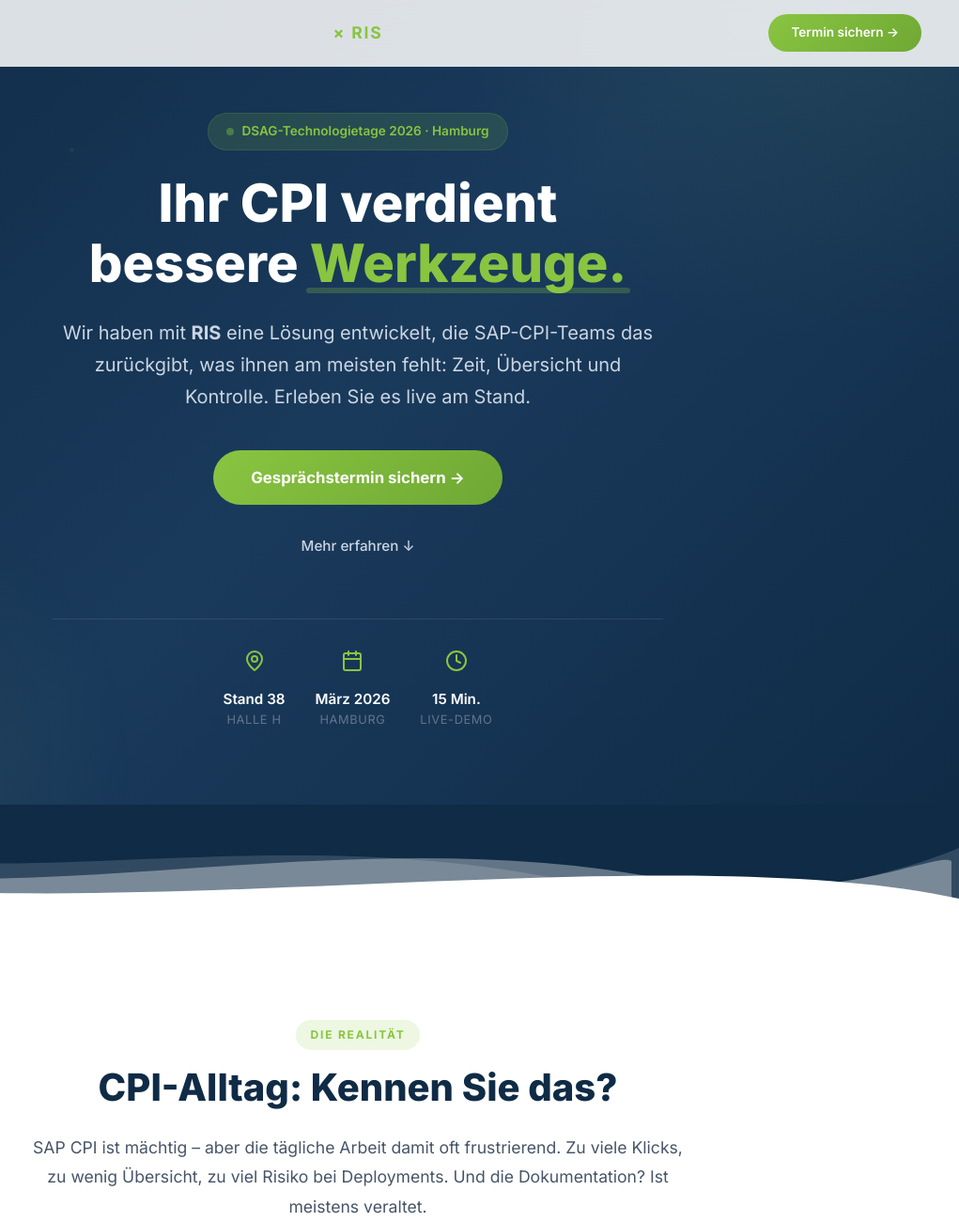
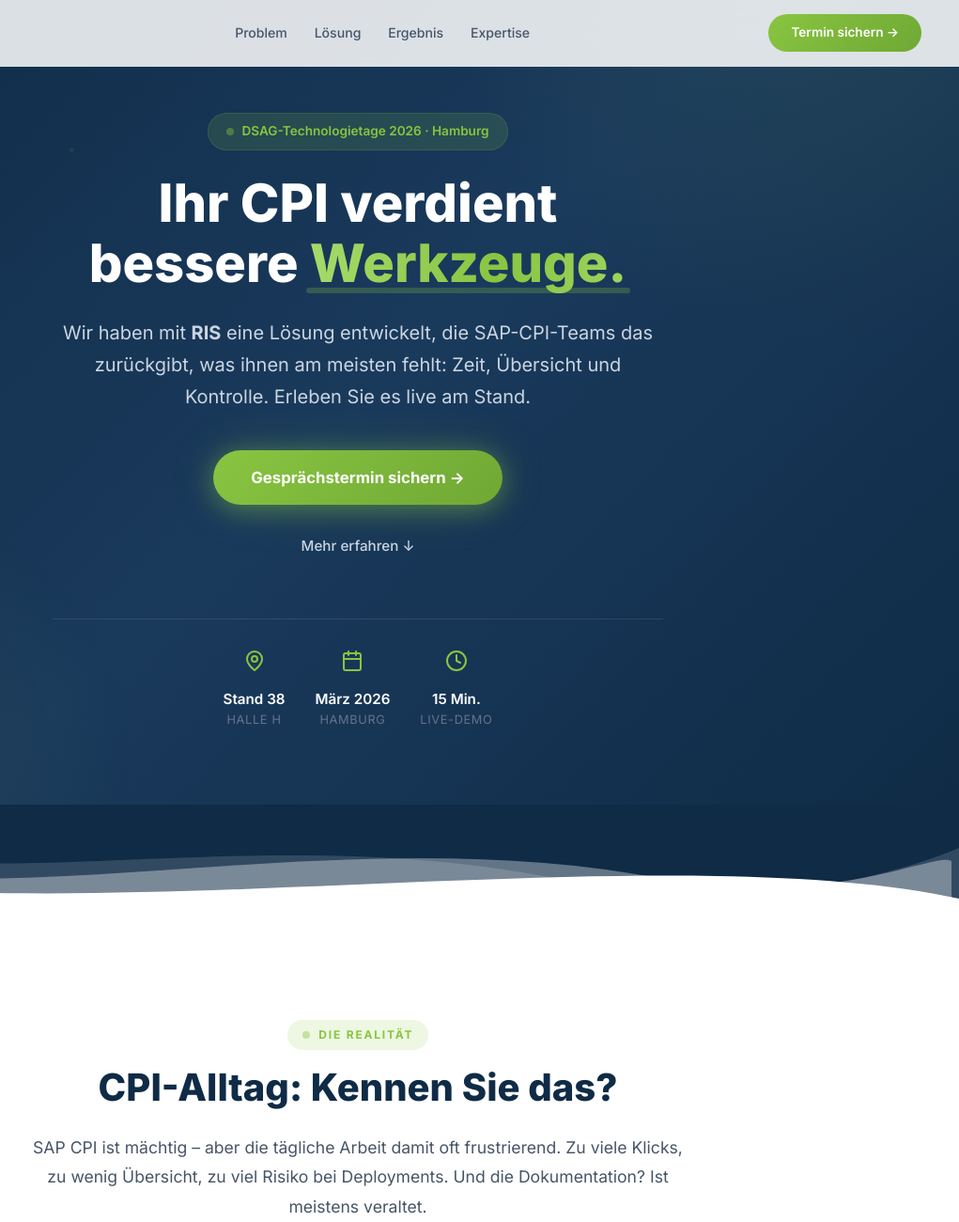
Before and after one commit to mbanner77/rislanding, a plain HTML site: page index.html in a window 1280 px wide. Shown: the top 1300 px of the page at 94% size, 259-1280 px from the left. Drawn offline with Linux system fonts and the light colour scheme.

Commit message:
Nav-Links, Scroll-Progress-Bar, Gradient-Shimmer Highlight, CTA Pulse, 3D Bücher-Tilt, Section-Label Dots

```diff
--- a/index.html
+++ b/index.html
@@ -123,6 +123,18 @@
             box-shadow: 0 4px 30px rgba(15, 23, 42, 0.08);
         }
 
+        /* Scroll Progress Bar */
+        .scroll-progress {
+            position: absolute;
+            bottom: 0;
+            left: 0;
+            height: 3px;
+            background: var(--gradient-2);
+            width: 0%;
+            transition: width 0.1s linear;
+            z-index: 10;
+        }
+
         .nav-inner {
             max-width: 1200px;
             margin: 0 auto;
@@ -150,17 +162,44 @@
             display: block;
         }
 
-        .nav-title {
+        .nav-links {
+            display: flex;
+            gap: 1.8rem;
+            align-items: center;
+        }
+
+        .nav-links a {
+            text-decoration: none;
+            font-size: 0.88rem;
+            font-weight: 500;
+            color: var(--gray-600);
+            transition: color 0.3s ease;
+            position: relative;
+        }
+
+        .nav-links a::after {
+            content: '';
             position: absolute;
-            left: 50%;
-            top: 50%;
-            transform: translate(-50%, -50%);
-            font-size: 1.1rem;
-            font-weight: 700;
-            letter-spacing: 0.1em;
-            text-transform: uppercase;
+            bottom: -4px;
+            left: 0;
+            width: 0;
+            height: 2px;
+            background: var(--brand-green);
+            transition: width 0.3s ease;
+        }
+
+        .nav-links a:hover {
             color: var(--brand-green);
-            pointer-events: none;
+        }
+
+        .nav-links a:hover::after,
+        .nav-links a.active::after {
+            width: 100%;
+        }
+
+        .nav-links a.active {
+            color: var(--brand-green);
+            font-weight: 600;
         }
 
         .nav-cta {
@@ -361,7 +400,12 @@
         }
 
         .hero h1 .highlight {
-            color: var(--brand-green);
+            background: linear-gradient(90deg, var(--brand-green) 0%, #b8e986 50%, var(--brand-green) 100%);
+            background-size: 200% auto;
+            -webkit-background-clip: text;
+            -webkit-text-fill-color: transparent;
+            background-clip: text;
+            animation: shimmer 3s ease-in-out infinite;
             position: relative;
         }
 
@@ -375,6 +419,11 @@
             background: rgba(137, 197, 65, 0.25);
             border-radius: 3px;
             z-index: -1;
+        }
+
+        @keyframes shimmer {
+            0% { background-position: 200% center; }
+            100% { background-position: -200% center; }
         }
 
         .hero-sub {
@@ -416,6 +465,15 @@
             box-shadow: 0 10px 30px rgba(137, 197, 65, 0.4);
         }
 
+        .hero .btn-primary {
+            animation: fadeInUp 0.8s ease 0.6s both, ctaPulse 3s ease-in-out 2s infinite;
+        }
+
+        @keyframes ctaPulse {
+            0%, 100% { box-shadow: 0 4px 15px rgba(137, 197, 65, 0.2); }
+            50% { box-shadow: 0 4px 30px rgba(137, 197, 65, 0.5), 0 0 60px rgba(137, 197, 65, 0.15); }
+        }
+
         .btn-secondary {
             color: var(--gray-300);
             padding: 1rem 2rem;
@@ -483,7 +541,9 @@
         }
 
         .section-label {
-            display: inline-block;
+            display: inline-flex;
+            align-items: center;
+            gap: 0.6rem;
             font-size: 0.75rem;
             font-weight: 700;
             text-transform: uppercase;
@@ -493,6 +553,15 @@
             background: var(--brand-green-light);
             padding: 0.4rem 1rem;
             border-radius: 50px;
+        }
+
+        .section-label::before {
+            content: '';
+            width: 8px;
+            height: 8px;
+            background: var(--brand-green);
+            border-radius: 50%;
+            animation: pulse 2s infinite;
         }
 
         .problem h2 {
@@ -789,8 +858,8 @@
         }
 
         .books-image img:hover {
-            transform: scale(1.02);
-            box-shadow: var(--shadow-lg);
+            transform: perspective(800px) rotateY(-4deg) rotateX(2deg) scale(1.03);
+            box-shadow: 20px 20px 60px rgba(0,0,0,0.15), -5px -5px 20px rgba(137, 197, 65, 0.08);
         }
 
         /* Form Section */
@@ -1203,7 +1272,7 @@
                 height: 60px;
             }
 
-            .nav-title {
+            .nav-links {
                 display: none;
             }
 
@@ -1362,11 +1431,17 @@
 
     <!-- Navigation -->
     <nav class="nav" id="nav">
+        <div class="scroll-progress" id="scrollProgress"></div>
         <div class="nav-inner">
             <a href="#hero" class="nav-logo">
                 <img src="assets/realcore-logo.png" alt="RealCore Logo" class="nav-logo-img">
             </a>
-            <div class="nav-title">× RIS</div>
+            <div class="nav-links" id="navLinks">
+                <a href="#problem">Problem</a>
+                <a href="#loesung">Lösung</a>
+                <a href="#ergebnis">Ergebnis</a>
+                <a href="#buecher">Expertise</a>
+            </div>
             <a href="#termin" class="nav-cta">Termin sichern →</a>
         </div>
     </nav>
@@ -1662,20 +1737,45 @@
     </button>
 
     <script>
-        // Navbar Scroll Effect + Scroll-to-Top visibility
+        // Navbar Scroll Effect + Scroll-to-Top + Progress Bar + Active Nav Links
         const nav = document.getElementById('nav');
         const scrollTopBtn = document.getElementById('scrollTop');
+        const scrollProgress = document.getElementById('scrollProgress');
+        const navLinksEl = document.querySelectorAll('#navLinks a');
+        const sections = document.querySelectorAll('section[id]');
+
         window.addEventListener('scroll', () => {
+            // Nav shadow
             if (window.scrollY > 50) {
                 nav.classList.add('scrolled');
             } else {
                 nav.classList.remove('scrolled');
             }
+            // Scroll-to-top
             if (window.scrollY > 400) {
                 scrollTopBtn.classList.add('visible');
             } else {
                 scrollTopBtn.classList.remove('visible');
             }
+            // Progress bar
+            const docH = document.documentElement.scrollHeight - window.innerHeight;
+            const progress = (window.scrollY / docH) * 100;
+            scrollProgress.style.width = progress + '%';
+
+            // Active nav link
+            let current = '';
+            sections.forEach(section => {
+                const top = section.offsetTop - 120;
+                if (window.scrollY >= top) {
+                    current = section.getAttribute('id');
+                }
+            });
+            navLinksEl.forEach(link => {
+                link.classList.remove('active');
+                if (link.getAttribute('href') === '#' + current) {
+                    link.classList.add('active');
+                }
+            });
         });
 
         // Scroll to Top
```
